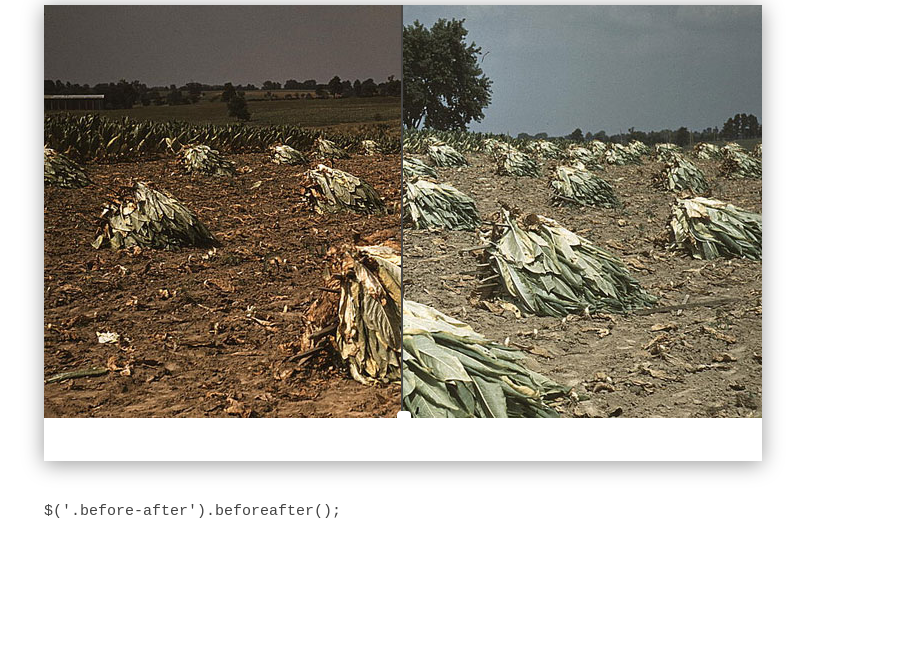
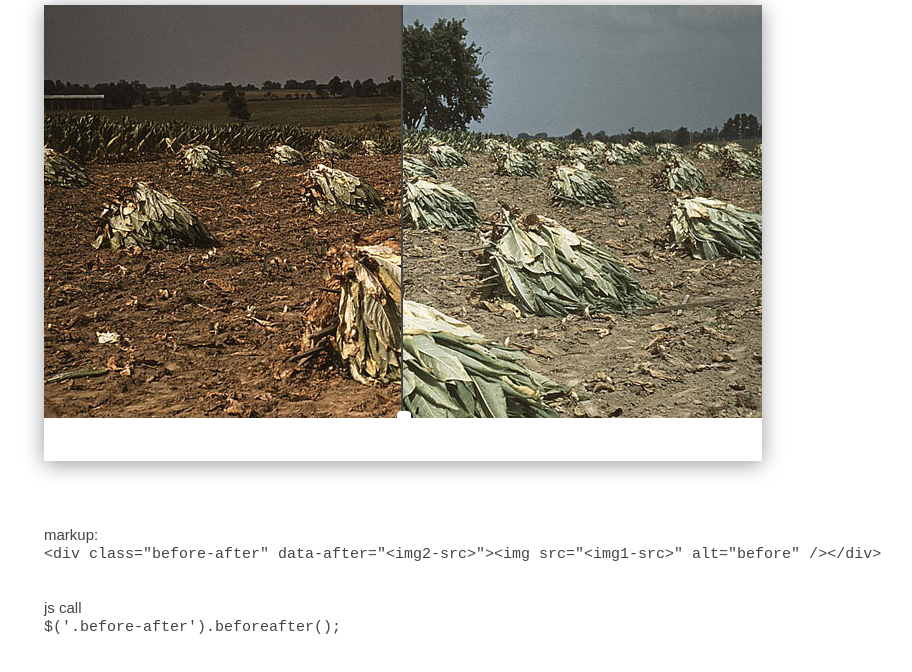
Before and after one commit to kayluhb/before-and-after, a plain HTML site: page examples/index.html in a window 1280 px wide. Shown: the part 92-764 px from the top of the page, without its empty margins (90-1002 px from the left). Drawn offline with nearby package versions, Linux system fonts and the light colour scheme.

Commit message:
updated the example

```diff
--- a/examples/index.html
+++ b/examples/index.html
@@ -15,8 +15,19 @@
     <h1>Before and After</h1>
     <div id="container">
         <div class="before-after" data-after="images/img2.jpg"><img src="images/img1.jpg" alt="before" /></div>
-    </div><br/>
-    <code>$('.before-after').beforeafter();</code>
+    </div>
+    <p>
+    markup:<br/>
+    <code>
+      &lt;div class="before-after" data-after="&lt;img2-src>">&lt;img src="&lt;img1-src>" alt="before" />&lt;/div>
+    </code>
+    </p>
+    <p>
+    js call<br/>
+    <code>
+      $('.before-after').beforeafter();
+    </code>
+    </p>
     <script src="//ajax.googleapis.com/ajax/libs/jquery/1.6.2/jquery.min.js"></script>
     <script>!window.jQuery && document.write('<script src="javascripts/libs/jquery-1.6.2.min.js"><\/script>')</script>
     <script src="javascripts/libs/jquery-ui-1.8.15.custom.min.js"></script>
```
